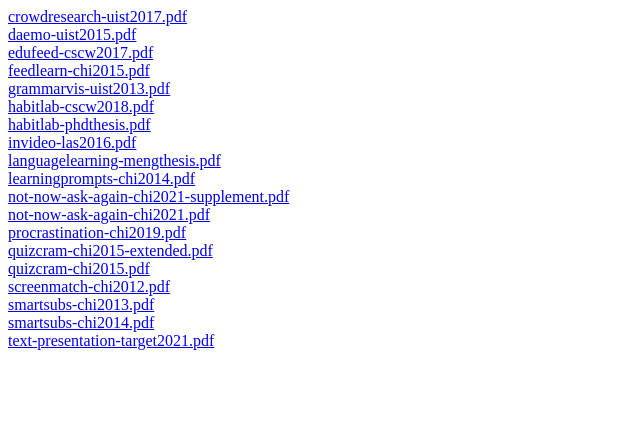
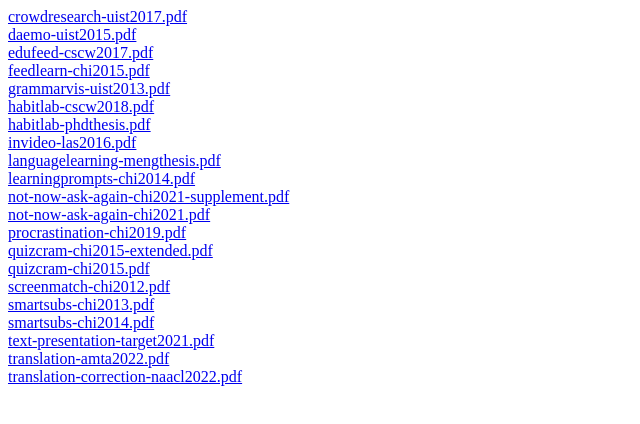
Before and after one commit to gkovacs/publications, a plain HTML site: page index.html in a window 1280 px wide. Shown: the whole page, without its empty margins (0-640 px from the left). Drawn offline with Linux system fonts and the light colour scheme.

Commit message:
added new publications

```diff
--- a/index.html
+++ b/index.html
@@ -21,5 +21,7 @@
 <a href="smartsubs-chi2013.pdf">smartsubs-chi2013.pdf</a><br/>
 <a href="smartsubs-chi2014.pdf">smartsubs-chi2014.pdf</a><br/>
 <a href="text-presentation-target2021.pdf">text-presentation-target2021.pdf</a><br/>
+<a href="translation-amta2022.pdf">translation-amta2022.pdf</a><br/>
+<a href="translation-correction-naacl2022.pdf">translation-correction-naacl2022.pdf</a><br/>
 </body>
 </html>
```
Also changed, not shown: 2 other files.
